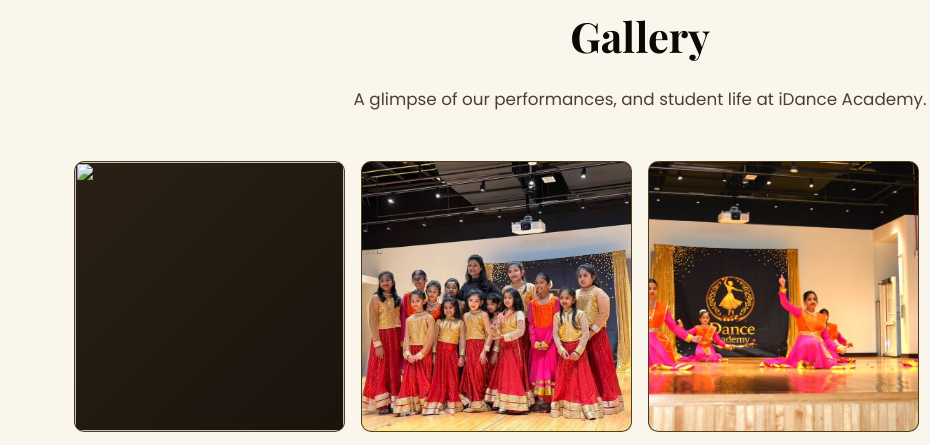
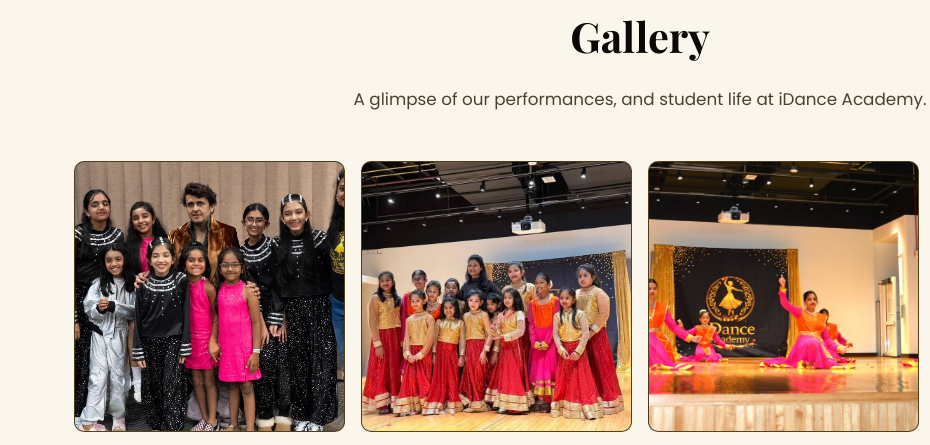
Before and after one commit to idanceacademyofperformingarts/iDanceAcademy, a plain HTML site: page index.html in a window 1280 px wide. Shown: the part 4657-5102 px from the top of the page, 0-930 px from the left. Drawn offline with nearby package versions, Linux system fonts and the light colour scheme.

Commit message:
Update index.html

```diff
--- a/index.html
+++ b/index.html
@@ -215,7 +215,7 @@
       <p class="section-intro">A glimpse of our performances, and student life at iDance Academy.</p>
     </div>
     <div class="gallery-grid">
-      <div class="gallery-item reveal"><img src="assets/images/image9.jpg"></div>
+      <div class="gallery-item reveal"><img src="assets/images/image9.jpeg"></div>
       <div class="gallery-item reveal"><img src="assets/images/image6.jpg"></div>
       <div class="gallery-item reveal"><img src="assets/images/image1.jpg"></div>
       <div class="gallery-item reveal"><img src="assets/images/image7.jpg"></div>
```
